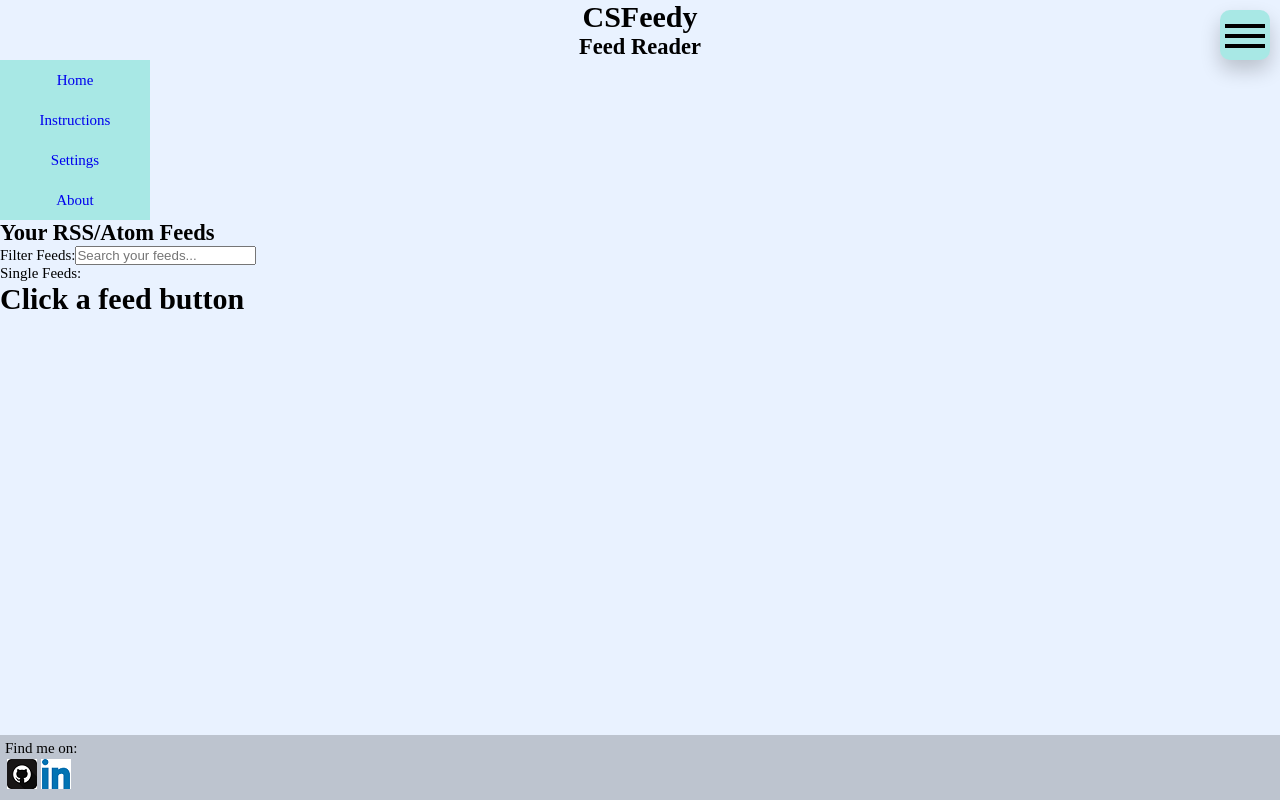
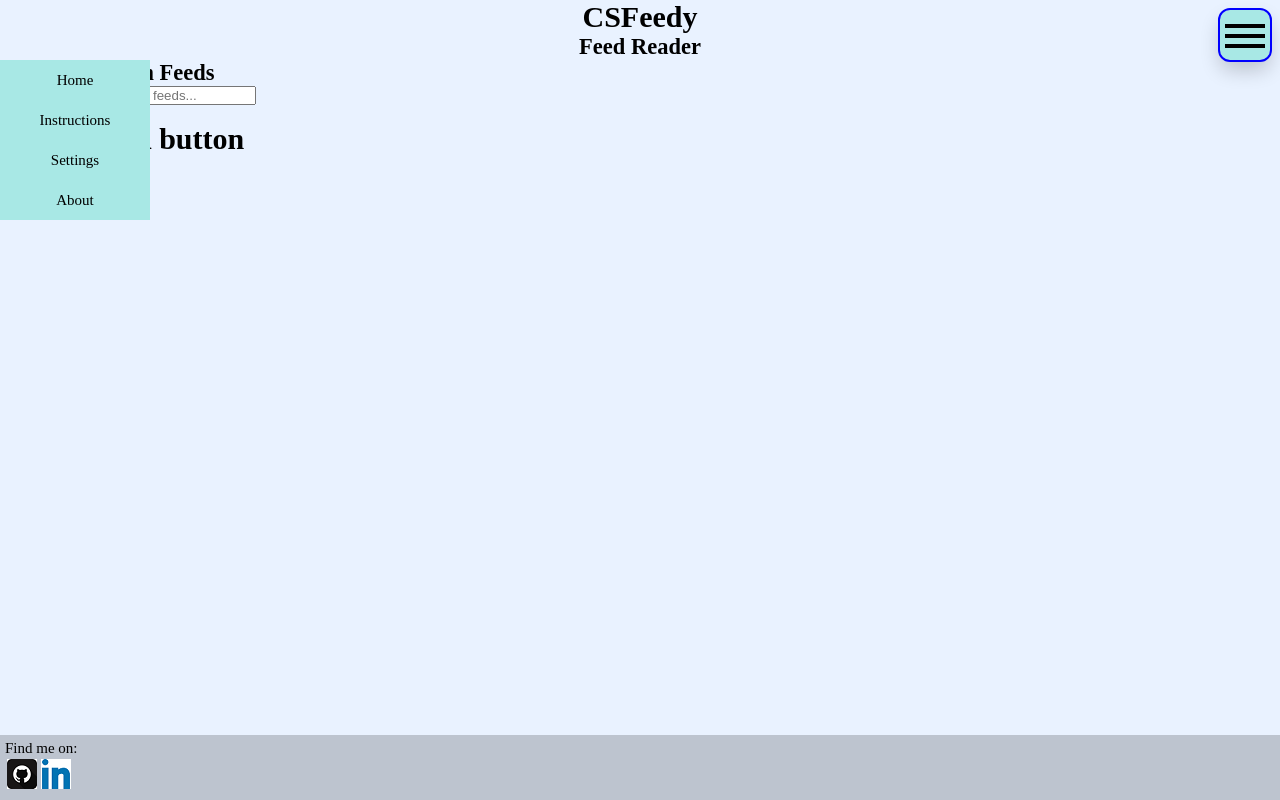
Before and after one commit to ARogala/cs-feedy, a React (Create React App) app: page / in a window 1280 px wide. Both pictures are taken after a click on the button 1245 px from the left and 35 px from the top of the page. Built offline with nearby package versions, Linux system fonts and the light colour scheme.

Commit message:
add menu btn to tabindex add toggle function

```diff
--- a/src/App.js
+++ b/src/App.js
@@ -40,7 +40,7 @@ class App extends Component {
       run locally for development and host for production
     */
     const CORS_PROXY = 'http://localhost:8080/';
-    //const CORS_PROXY = 'https://mighty-beyond-75753.herokuapp.com/';
+    // const CORS_PROXY = 'https://mighty-beyond-75753.herokuapp.com/';
 
     RSSParser.parseURL(CORS_PROXY + feedURL, (err, parsed) => {
       //console.log(err);
--- a/src/components/Navigation.js
+++ b/src/components/Navigation.js
@@ -3,24 +3,98 @@ import { Link } from 'react-router-dom';
 
 import './navigation.css'
 
+function hideNav() {
+	document.getElementById('navi-toggle').checked = false;
+}
+function toggleNav() {
+	const toggleNav = document.getElementById('navi-toggle').checked;
+	//console.log(toggleNav);
+	if(toggleNav === false) {
+		document.getElementById('navi-toggle').checked = true;
+	}
+	else {
+		document.getElementById('navi-toggle').checked = false;
+	}
+}
+
 function Navigation() {
 	return (
 		<div className="navContainer">
-			<input type="checkbox" class="nav__checkbox" id="navi-toggle" />
-			<label for="navi-toggle" class="nav__button" tabindex="0">
-				<span class="nav__icon">&nbsp;</span>
+			<input
+				type="checkbox"
+				className="nav__checkbox"
+				id="navi-toggle"
+			/>
+			<label
+				htmlFor="navi-toggle"
+				className="nav__button"
+				aria-haspopup="true"
+				role="button"
+				tabIndex="0"
+				onKeyPress={()=>toggleNav()}
+			>
+				<span className="nav__icon">&nbsp;</span>
 			</label>
 			<nav className="nav">
 				<ul className="nav__ul">
-					<li className="nav__li"><Link className="nav__link" to='/'>Home</Link></li>
-					<li className="nav__li"><Link className="nav__link" to='/Instructions'>Instructions</Link></li>
-					<li className="nav__li-dropdown" aria-haspopup="true"><Link className="nav__link" to='#'>Settings</Link>
+					<li>
+						<Link
+							className="nav__link"
+							to='/'
+							onClick={() => hideNav()}
+						>
+							Home
+						</Link>
+					</li>
+					<li>
+						<Link
+							className="nav__link"
+							to='/Instructions'
+							onClick={() => hideNav()}
+						>
+							Instructions
+						</Link>
+
+					</li>
+					<li className="nav__li-dropdown">
+						<Link
+							aria-haspopup="true"
+							role="button"
+							className="nav__link"
+							to='#'
+						>
+							Settings
+						</Link>
 						<ul className="nav__dropdown" aria-label="submenu">
-							<li><Link className="nav__link" to='/AddFeeds'>Add Feeds</Link></li>
-							<li><Link className="nav__link" to='/ManageFeeds'>Manage Feeds</Link></li>
+							<li>
+								<Link
+									className="nav__link"
+									to='/AddFeeds'
+									onClick={() => hideNav()}
+								>
+									Add Feeds
+								</Link>
+							</li>
+							<li>
+								<Link
+									className="nav__link"
+									to='/ManageFeeds'
+									onClick={() => hideNav()}
+								>
+									Manage Feeds
+								</Link>
+							</li>
 						</ul>
 					</li>
-					<li className="nav__li"><Link className="nav__link" to='/About'>About</Link></li>
+					<li>
+						<Link
+							className="nav__link"
+							to='/About'
+							onClick={() => hideNav()}
+						>
+							About
+						</Link>
+					</li>
 				</ul>
 			</nav>
 		</div>
--- a/src/components/navigation.css
+++ b/src/components/navigation.css
@@ -23,6 +23,10 @@
 	text-align: center;
 	cursor: pointer;
 
+}
+
+.nav__button:focus {
+	outline: 2px solid blue;
 }
 
 /*
@@ -83,20 +87,12 @@
 	width: 150px;
 	text-align: center;
 	display: none;
-	/*position: fixed;*/
+	position: fixed;
 }
 
 .nav__ul {
 	list-style: none;
 	background-color: #A8E8E5;
-}
-
-.nav__li {
-
-}
-
-.nav__li:hover {
-	/*cursor: pointer;*/
 }
 
 .nav__li-dropdown {
@@ -151,6 +147,7 @@
 	display: block;
 	height: 40px;
 	padding: 12px 10px 10px 10px;
+	color: black;
 }
 
 .nav__link:hover {
```
